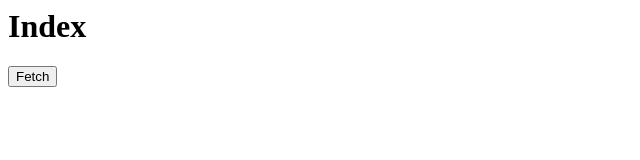
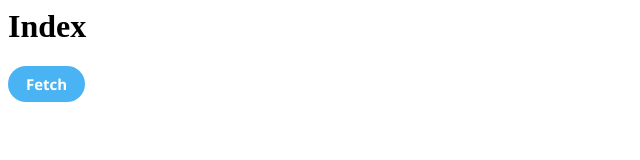
Before and after one commit to tris790/covfefeapp, a website: page public/index.html in a window 1280 px wide. Shown: the whole page, without its empty margins (0-640 px from the left). Drawn offline with Linux system fonts and the light colour scheme.

Commit message:
btn styling

```diff
--- /dev/null
+++ b/public/css/styles.css
@@ -0,0 +1,37 @@
+/* Buttons */
+
+.twitter-btn {
+  background-color: #4ab3f4;
+  border-color: transparent;
+
+  border-radius: 100px;
+  box-shadow: none;
+  cursor: pointer;
+  font-size: 14px;
+  font-weight: bold;
+  line-height: 20px;
+  padding: 6px 16px;
+  position: relative;
+  text-align: center;
+  white-space: nowrap;
+}
+
+.twitter-btn:hover {
+  background-color: #1da1f2;
+  /* border-color: #1da1f2; */
+}
+
+.twitter-btn:active {
+  box-shadow: 0 0 0 2px #ffffff, 0 0 0 4px #4ab3f4;
+}
+
+.twitter-btn:focus {
+  outline: none;
+}
+
+/* Text */
+.twitter-text {
+  color: white;
+  font-size: 15px;
+  font-family: "Segoe UI", Tahoma, Geneva, Verdana, sans-serif;
+}
--- a/public/index.html
+++ b/public/index.html
@@ -1,11 +1,17 @@
 <html>
 
-<head></head>
+<head>
+    <title>Covfefe</title>
+    <link rel="stylesheet" type="text/css" href="css/styles.css">
+    <meta name="viewport" content="width=device-width, initial-scale=1">
+    <script src="js/twitter.js" type="text/javascript"></script>
+</head>
 
 <body>
     <h1>Index</h1>
-    <button onclick="fetchTweets()">Fetch</button>
-    <script src="twitter.js" type="text/javascript"></script>
+    <button onclick="fetchTweets()" class="twitter-btn">
+        <span class="twitter-text">Fetch</span>
+    </button>
 </body>
 
 </html>
```
Also changed, not shown: README.md, public/js/twitter.js (renamed from public/twitter.js).
